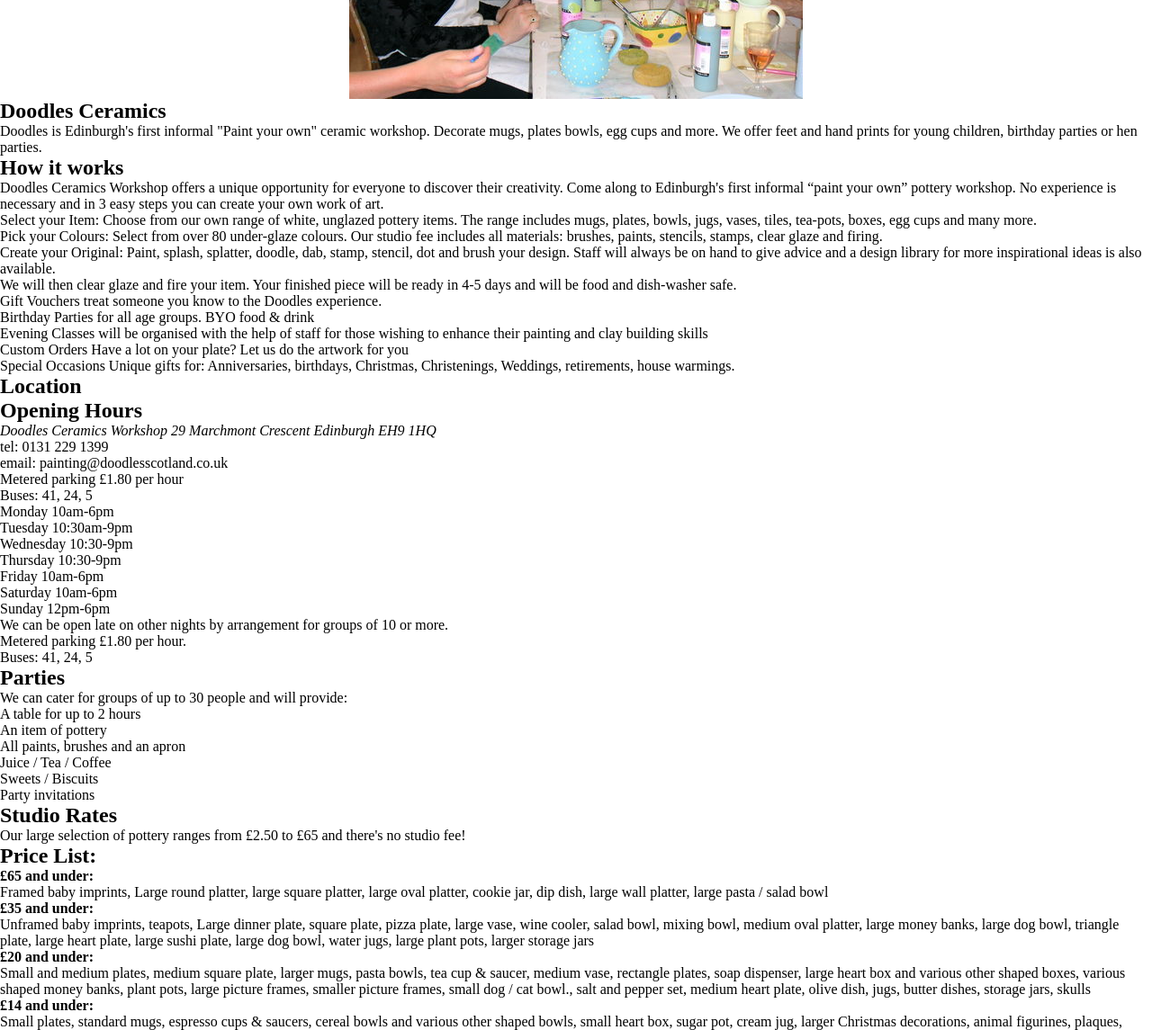
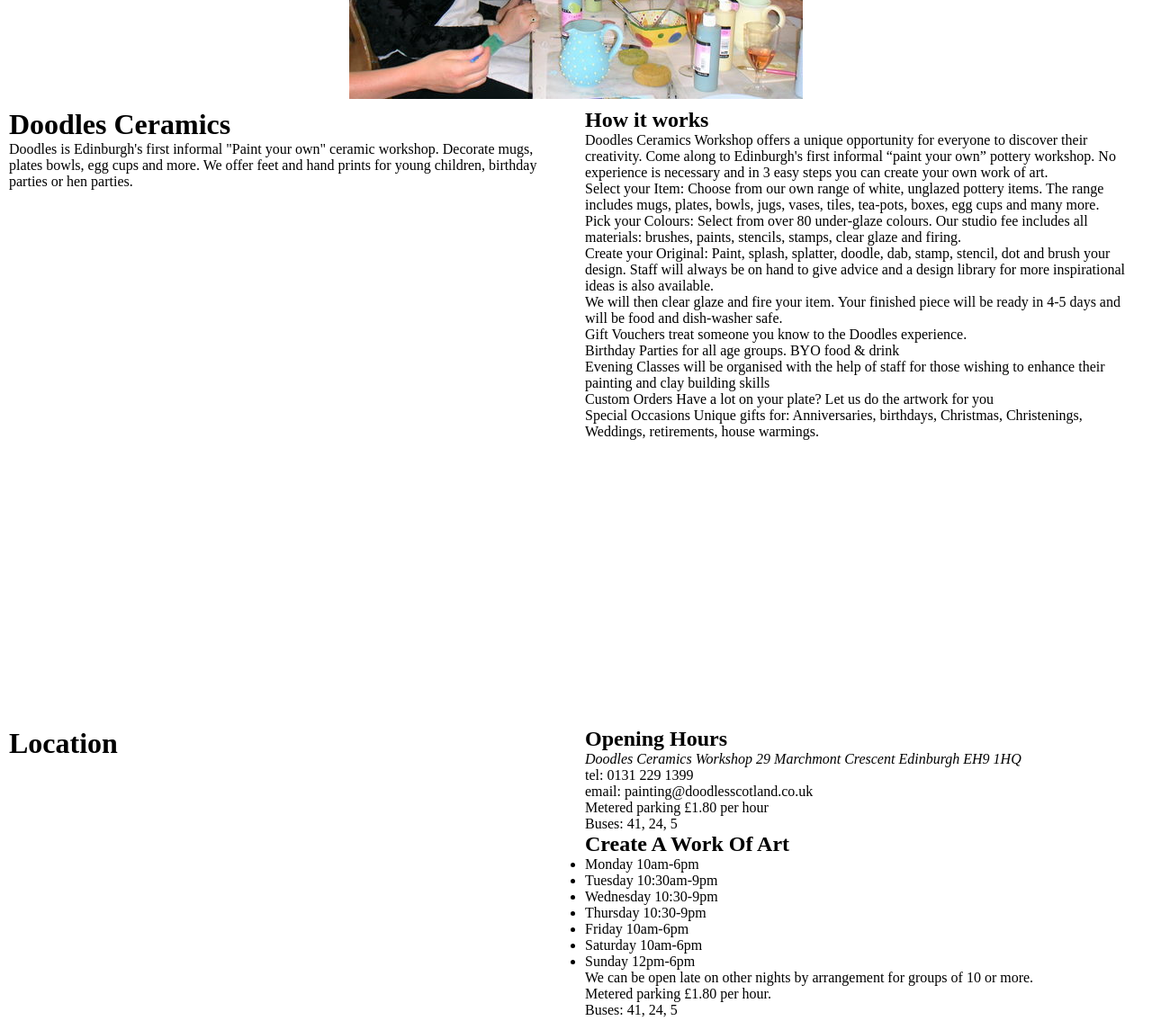
Before and after one commit to kimnorth/doodles-ceramics-website, a website: page client/index.html in a window 1280 px wide. Shown: the part 300-1445 px from the top of the page at 90% size. Drawn offline with Linux system fonts and the light colour scheme.

Commit message:
Adding all elements into a 2 x 4 grid. Grid doesn't like Section tag, so will need to find a way to either put it in again at the end, or do without it.

```diff
--- a/client/css/main.css
+++ b/client/css/main.css
@@ -0,0 +1,31 @@
+.grid-container {
+    display: grid;
+    grid-template-columns: 50% 50%;
+    grid-template-rows: 50% 50%;
+    /*border: 1px solid black;*/
+}
+
+/*.section__grid-header {*/
+/*    border: 1px solid black;*/
+/*    grid-column-start: 1;*/
+/*    grid-column-end: 2;*/
+/*}*/
+
+/*.section__grid-body {*/
+/*   border: 1px solid black;*/
+/*   grid-column-start: 2;*/
+/*   grid-column-end: 3;*/
+/*}*/
+
+.row {
+    /*border: 1px solid black;*/
+    padding: 10px;
+}
+
+
+.item-a {
+  grid-column-start: 2;
+  grid-column-end: five;
+  grid-row-start: row1-start;
+  grid-row-end: 3;
+}
--- a/client/css/navbar.css
+++ b/client/css/navbar.css
@@ -11,6 +11,7 @@
 #hamburger-icon {
     display: none;
 }
+
 
 @media (max-width: 600px) {
     #navbar {
--- a/client/index.html
+++ b/client/index.html
@@ -5,6 +5,7 @@
     <meta name="viewport" content="width=device-width, initial-scale=1.0">
     <link rel="stylesheet" href="https://fonts.googleapis.com/icon?family=Material+Icons">
     <link rel="stylesheet" href="css/navbar.css">
+    <link rel="stylesheet" href="css/main.css">
     <link rel="stylesheet" href="css/carousel.css">
   </head>
   <body>
@@ -13,6 +14,7 @@
       <nav>
         <div id="navbar">
           <i class="material-icons" id="hamburger-icon">menu</i>
+          <div class="navbar--main-div">
             <ul>
               <li><a href="">Doodles</a></li>
               <li><a href="#about-us">About</a></li>
@@ -22,6 +24,7 @@
               <li><a href="">Gallery</a></li>
               <li><a href="">Contact</a></li>
             </ul>
+          </div>
         </div>
         <div id="drop-down-menu">
           <ul>
@@ -38,6 +41,7 @@
     </header>
 
     <main>
+
       <div id="carousel-container">
         <div class="carousel">
           <img class="carousel-images carousel-image--fade" src="img/easter-hen.jpg" />
@@ -47,13 +51,18 @@
         </div>
       </div>
 
-      <section id="about-us">
-        <header class="section__header" id="about-us-intro">
+      <div class="grid-container">
+
+      <!--<section id="about-us">-->
+
+          <div class="row">
+            <header>
               <h1>Doodles Ceramics</h1>
               <p>Doodles is Edinburgh's first informal "Paint your own" ceramic workshop. Decorate mugs, plates bowls, egg cups and more. We offer feet and hand prints for young children, birthday parties or hen parties.</p>
             </header>
+          </div>
 
-        <div class="section__body" id="about-us__body">
+          <div class="row">
               <h2>How it works</h2>
               <p>Doodles Ceramics Workshop offers a unique opportunity for everyone to discover their creativity. Come along to Edinburgh's first informal “paint your own” pottery workshop. No experience is necessary and in 3 easy steps you can create your own work of art.</p>
               <p>Select your Item: Choose from our own range of white, unglazed pottery items. The range includes mugs, plates, bowls, jugs, vases, tiles, tea-pots, boxes, egg cups and many more.</p>
@@ -68,15 +77,17 @@
               <p>Special Occasions Unique gifts for: Anniversaries, birthdays, Christmas, Christenings, Weddings, retirements, house warmings.</p>
           </div>
 
-      </section>
+      <!--</section>-->
 
-      <section id="location">
+    <!--  <section id="location">-->
 
+        <div class="row">
           <header class="section__header" id="location__intro">
             <h1>Location</h1>
           </header>
+        </div>
 
-        <div class="section__body" id="location__body">
+        <div class="row" id="location__body">
           <h2>Opening Hours</h2>
           <p><address>Doodles Ceramics Workshop 29 Marchmont Crescent Edinburgh EH9 1HQ</address></p>
           <p>tel: 0131 229 1399</p>
@@ -84,7 +95,7 @@
           <p>Metered parking £1.80 per hour</p>
           <p>Buses: 41, 24, 5</p>
 
-          <!--<h2>Create A Work Of Art</h2>-->
+          <h2>Create A Work Of Art</h2>
           <ul>
             <li>Monday	10am-6pm</li>
             <li>Tuesday	10:30am-9pm</li>
@@ -100,13 +111,17 @@
           <p>Metered parking £1.80 per hour.</p>
           <p>Buses: 41, 24, 5</p>
         </div>
-      </section>
+    <!--  </section>-->
 
-      <section id="parties">
-        <header class="section__header" id="parties__intro">
+    <!--  <section id="parties">-->
+
+        <div class="row">
+          <header id="parties__intro">
             <h1>Parties</h1>
           </header>
-        <div class="section__body" id="parties__body">
+        </div>
+
+        <div class="row" id="parties__body">
           <p>We can cater for groups of up to 30 people and will provide:</p>
           <ul>
             <li>A table for up to 2 hours</li>
@@ -117,14 +132,17 @@
             <li>Party invitations</li>
           </ul>
         </div>
-      </section>
+    <!--  </section>-->
 
-      <section id="prices">
+    <!--  <section id="prices">-->
+        <div class="row">
           <header class="section__header" id="prices__intro">
             <h1>Studio Rates</h1>
             <p>Our large selection of pottery ranges from £2.50 to £65 and there's no studio fee!</p>
           </header>
-        <div class="section__body" id="prices__body">
+        </div>
+
+        <div class="row" id="prices__body">
           <h2>Price List:</h2>
           <ul>
             <li>
@@ -154,7 +172,9 @@
           </ul>
           <p>All children under 10 must be accompanied by an adult. Booking highly reccommended</p>
         </div>
-      </section>
+    <!--  </section>-->
+
+    </div>
 
     </main>
 
```
Lines whose indentation alone changed are shown as unchanged.
